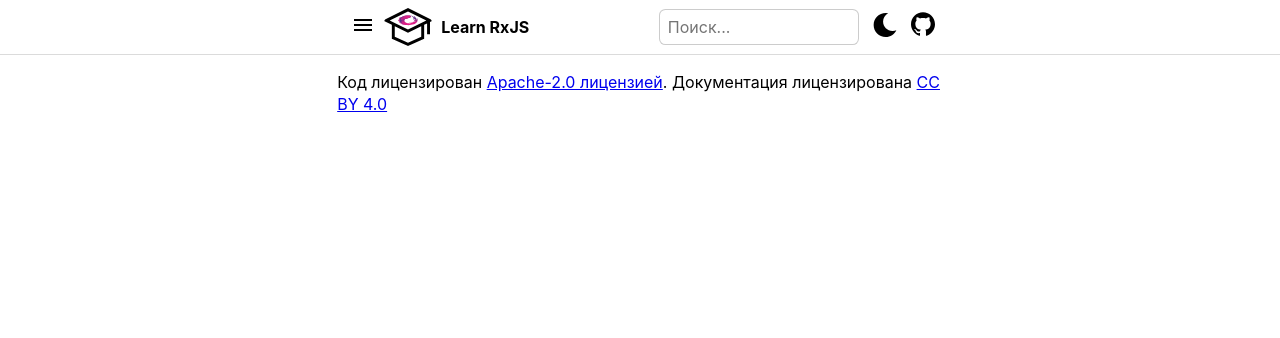
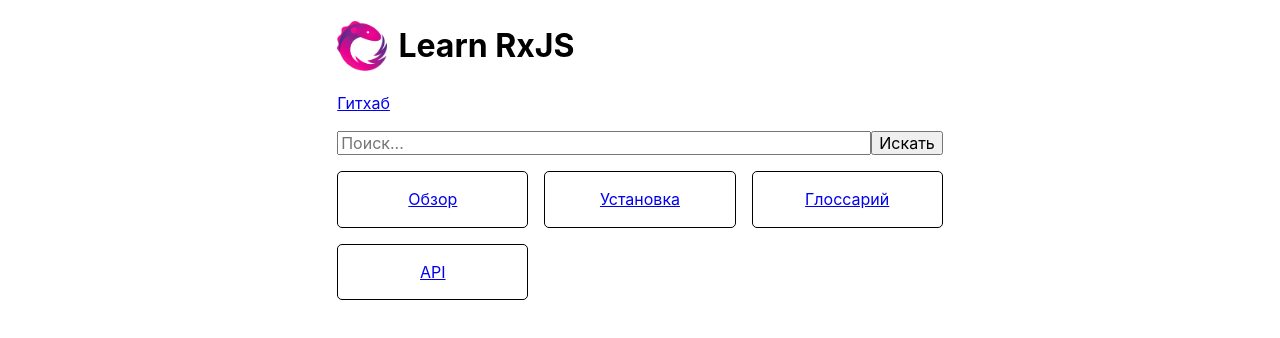
Before and after one commit to learnrxjs/learnrxjs, an Eleventy site: page src/index.njk in a window 1280 px wide. Built offline with nearby package versions, Linux system fonts and the light colour scheme; Eleventy itself is replaced by a stand-in of ours; files that its build step writes are made by us from their sources.

Commit message:
refactoring: РЕФАКТОРИНГ

```diff
--- a/assets/styles/index.css
+++ b/assets/styles/index.css
@@ -18,7 +18,7 @@
   cursor: pointer;
 }
 
-.content-container {
+.main {
   /* Максимальная ширина контейнера
   равна сумме ширины одного
   символа умноженное на 60 */
@@ -26,94 +26,37 @@
   margin: 0 auto;
 }
 
-.header {
-  border-bottom: 1px solid #dbdbdb;
+.menu {
+  display: grid;
+  grid-template-columns: repeat(3, 1fr);
+  padding: 0;
+  list-style: none;
+  gap: 1rem;
+  margin: 1rem 0;
 }
 
-.header .content-container {
-  display: grid;
-  grid-template-columns: 30px 1fr repeat(3, min-content);
-  column-gap: 0.5rem;
-  place-items: center start;
-  padding: 0.5rem;
+.menu-item {
+  display: block;
+  padding: 1rem;
+  text-align: center;
+  border: 1px solid black;
+  border-radius: 5px;
 }
 
-.logo-image {
-  width: 50px;
-  border-radius: 50%;
+.title {
+  display: flex;
+  align-items: center;
+  gap: 0.7rem;
 }
 
-.main-navigation-container {
-  display: none;
+.logo {
+  width: 50px;
 }
 
-.main-navigation {
-  margin: 0;
-  padding: 0;
-  list-style: none;
-}
-
-.form-control {
-  display: block;
-  width: 100%;
-  padding: 0.5rem;
-
-  border: 1px solid rgba(0,0,0,.2);
-  border-radius: .4rem;
-  appearance: none;
-}
-
-.button.icon-button {
-  background: none;
-  border: 0;
-}
-
-.header .icon-button svg,
-.header .icon-link svg {
-  width: 1.5rem;
-}
-
-.site-name-container a {
+.search-form {
   display: flex;
-  align-items: center;
-  gap: 0.5rem;
-
-  text-decoration: none;
-  color: black;
-  font-weight: bold;
-}
-
-.search-container,
-.site-name {
-  display: none;
 }
 
 .search-input {
-  width: 160px;
+  flex-grow: 1;
 }
-
-.search-icon-container {
-  display: block;
-}
-
-@media screen and (min-width: 700px) {
-  .search-input {
-    width: 200px;
-  }
-}
-
-@media screen and (min-width: 460px) {
-  .search-icon-container {
-    display: none;
-  }
-
-  .search-container {
-    display: block;
-  }
-}
-
-@media screen and (min-width: 375px) {
-  .site-name {
-    display: initial;
-  }
-}
--- a/package.json
+++ b/package.json
@@ -4,7 +4,6 @@
   "description": "Russian-language translation of documentation",
   "homepage": "https://learnrxjs.ru",
   "scripts": {
-    "test": "echo \"Error: no test specified\" && exit 1",
     "start": "eleventy --serve --port=8081",
     "build": "eleventy",
     "start:debug": "DEBUG=Eleventy* eleventy"
--- a/src/_includes/layouts/base.njk
+++ b/src/_includes/layouts/base.njk
@@ -9,7 +9,7 @@
 
     <link rel="stylesheet" href="/assets/styles/normalize.css">
 
-    <script>
+    <!--<script>
       if (window.matchMedia('(prefers-color-scheme: dark)').media === 'not all') {
         document.documentElement.style.display = 'none';
         document.head.insertAdjacentHTML(
@@ -17,19 +17,25 @@
           "<link rel=\"stylesheet\" href=\"/assets/styles/light.css\" onload=\"document.documentElement.style.display = ``\">",
         );
       }
-    </script>
+    </script>-->
 
-    <link rel="stylesheet" href="/assets/styles/dark.css" media="(prefers-color-scheme: dark)">
-    <link rel="stylesheet" href="/assets/styles/light.css" media="(prefers-color-scheme: light)">
+    <link rel="stylesheet" href="/assets/styles/dark.css">
+    <link rel="stylesheet" href="/assets/styles/light.css">
 
     <link rel="stylesheet" href="/assets/styles/index.css">
 
     <link rel="stylesheet" href="/assets/styles/print.css" media="print">
 
 <!--    <link rel="shortcut icon" href="/assets/pictures/favicon.png">-->
+    <script defer data-domain="learnrxjs.ru" src="https://plausible.io/js/plausible.js"></script>
   </head>
   <body class="body">
-    <header class="header">
+
+    <main class="main">
+      {{ content | safe }}
+    </main>
+
+    <!--<header class="header">
       <div class="content-container">
         <div class="sidebar-toggle-container">
           <button type="button" class="button icon-button">
@@ -78,7 +84,7 @@
       <div class="content-container">
         <p>Код лицензирован <a href="https://www.apache.org/licenses/LICENSE-2.0">Apache-2.0 лицензией</a>. Документация лицензирована <a href="http://creativecommons.org/licenses/by/4.0/">CC BY 4.0</a></p>
       </div>
-    </footer>
+    </footer>-->
 
     <script>
       console.error("TODO: 1. Стили для печати")
--- a/src/index.njk
+++ b/src/index.njk
@@ -4,5 +4,27 @@
 ---
 
 <div class="content-container">
+  <h1 class="title">
+    <img class="logo" src="./assets/pictures/rxjs.png" alt="Логотип RxJS">
+    <span>Learn RxJS</span>
+  </h1>
+  <p>
+    <a href="https://github.com/rxjs-ru/learnrxjs">Гитхаб</a>
+  </p>
 
+  <div class="search-container">
+    <form class="search-form">
+      <input class="search-input" type="search" name="search" placeholder="Поиск...">
+      <button class="search-submit-button" type="button">Искать</button>
+    </form>
+  </div>
+
+  <nav>
+    <ul class="menu">
+      <li class="menu-item"><a href="/guide/overview">Обзор</a></li>
+      <li class="menu-item"><a href="/guide/installation">Установка</a></li>
+      <li class="menu-item"><a href="/guide/glossary-and-semantics">Глоссарий</a></li>
+      <li class="menu-item"><a href="/api">API</a></li>
+    </ul>
+  </nav>
 </div>
```
Also changed, not shown: src/api/index.njk (+8 -0 lines).
